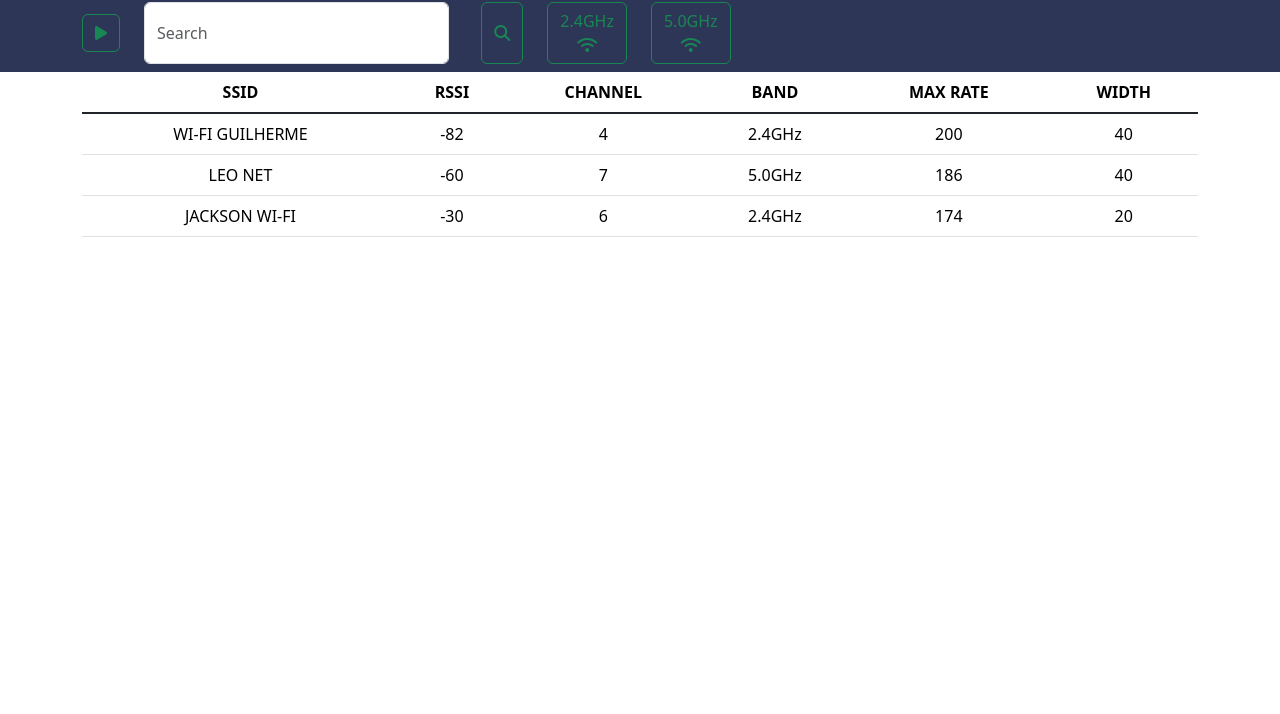
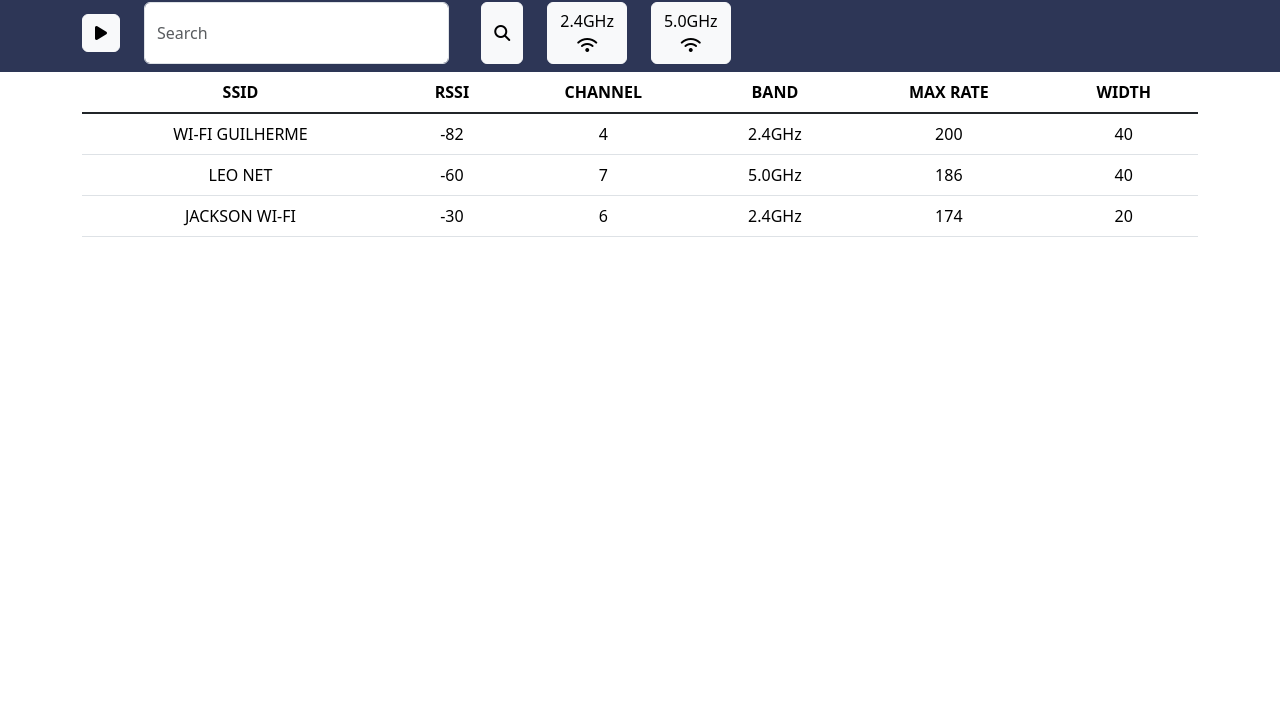
Before and after one commit to jacksonhenrich/ProjetoDW, a website built with Vite: page front/index.html in a window 1280 px wide. Shown: the part 86-800 px from the top of the page. Built offline with nearby package versions, Linux system fonts and the light colour scheme; data requests are answered from the project's data file.

Commit message:
Update index.html

```diff
--- a/front/index.html
+++ b/front/index.html
@@ -26,7 +26,7 @@
       </div>
       <div class="container justify-content-start">
         <div class="bd-example">
-          <button class="btn btn-outline-success" type="submit" data-bs-toggle="modal" data-bs-target="#exampleModalCenter">
+          <button class="btn btn-light" type="submit" data-bs-toggle="modal" data-bs-target="#exampleModalCenter">
             <i class="fa-solid fa-play"></i>
           </button>
         </div>
@@ -37,13 +37,13 @@
             placeholder="Search"
             aria-label="Search"
           />
-          <button class="btn btn-outline-success ms-4" type="submit">
+          <button class="btn btn-light ms-4" type="submit">
             <i class="fa-solid fa-magnifying-glass"></i>
           </button>
-          <button class="btn btn-outline-success ms-4" type="button" data-bs-toggle="offcanvas" data-bs-target="#offcanvasBottom24" aria-controls="offcanvasBottom">
+          <button class="btn btn-light ms-4" type="button" data-bs-toggle="offcanvas" data-bs-target="#offcanvasBottom24" aria-controls="offcanvasBottom">
             2.4GHz <i class="fa-solid fa-wifi"></i>
           </button>
-          <button class="btn btn-outline-success ms-4" type="button" data-bs-toggle="offcanvas" data-bs-target="#offcanvasBottom50" aria-controls="offcanvasBottom">
+          <button class="btn btn-light ms-4" type="button" data-bs-toggle="offcanvas" data-bs-target="#offcanvasBottom50" aria-controls="offcanvasBottom">
             5.0GHz <i class="fa-solid fa-wifi"></i>
           </button>
         </form>
```
